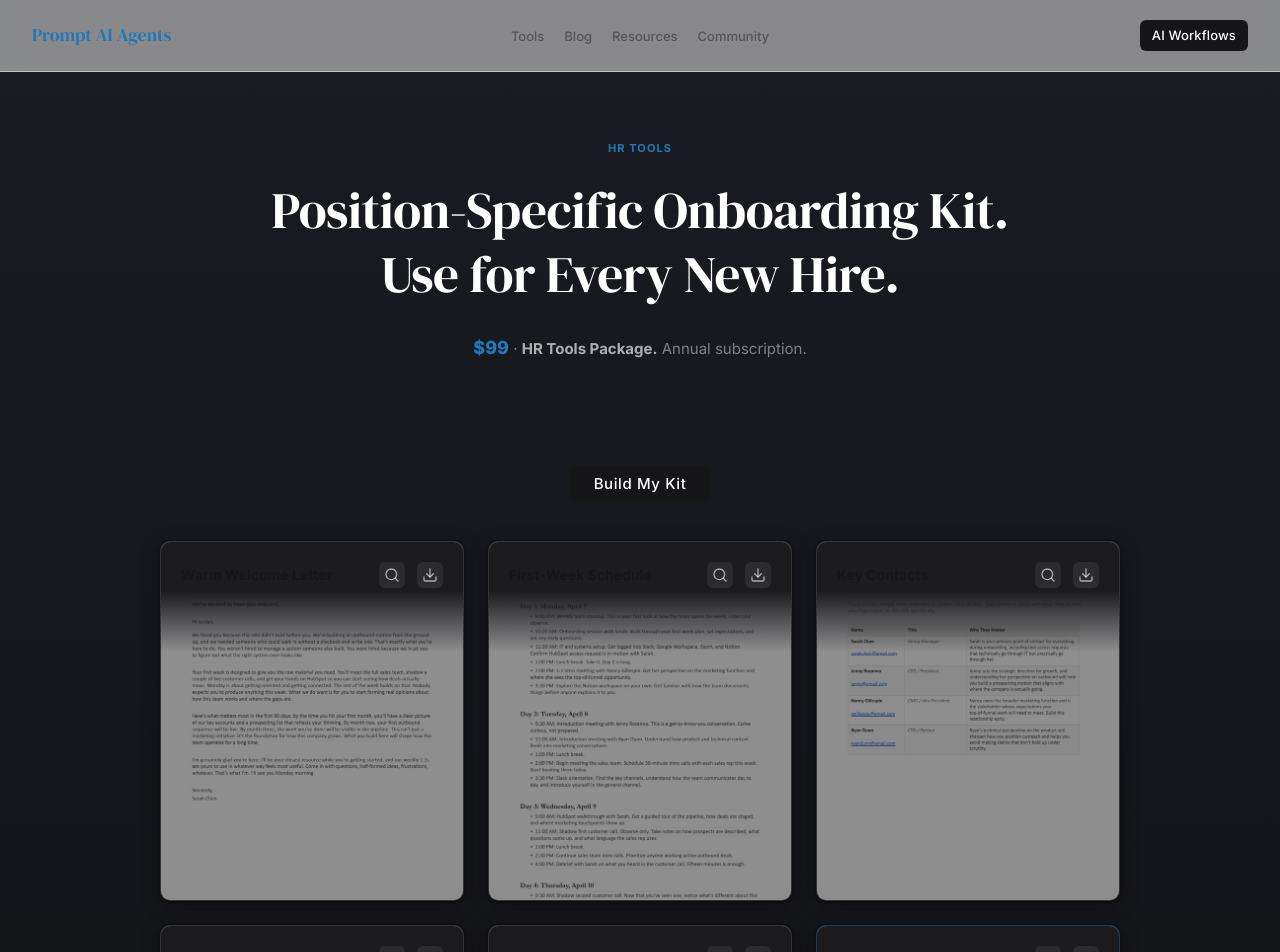
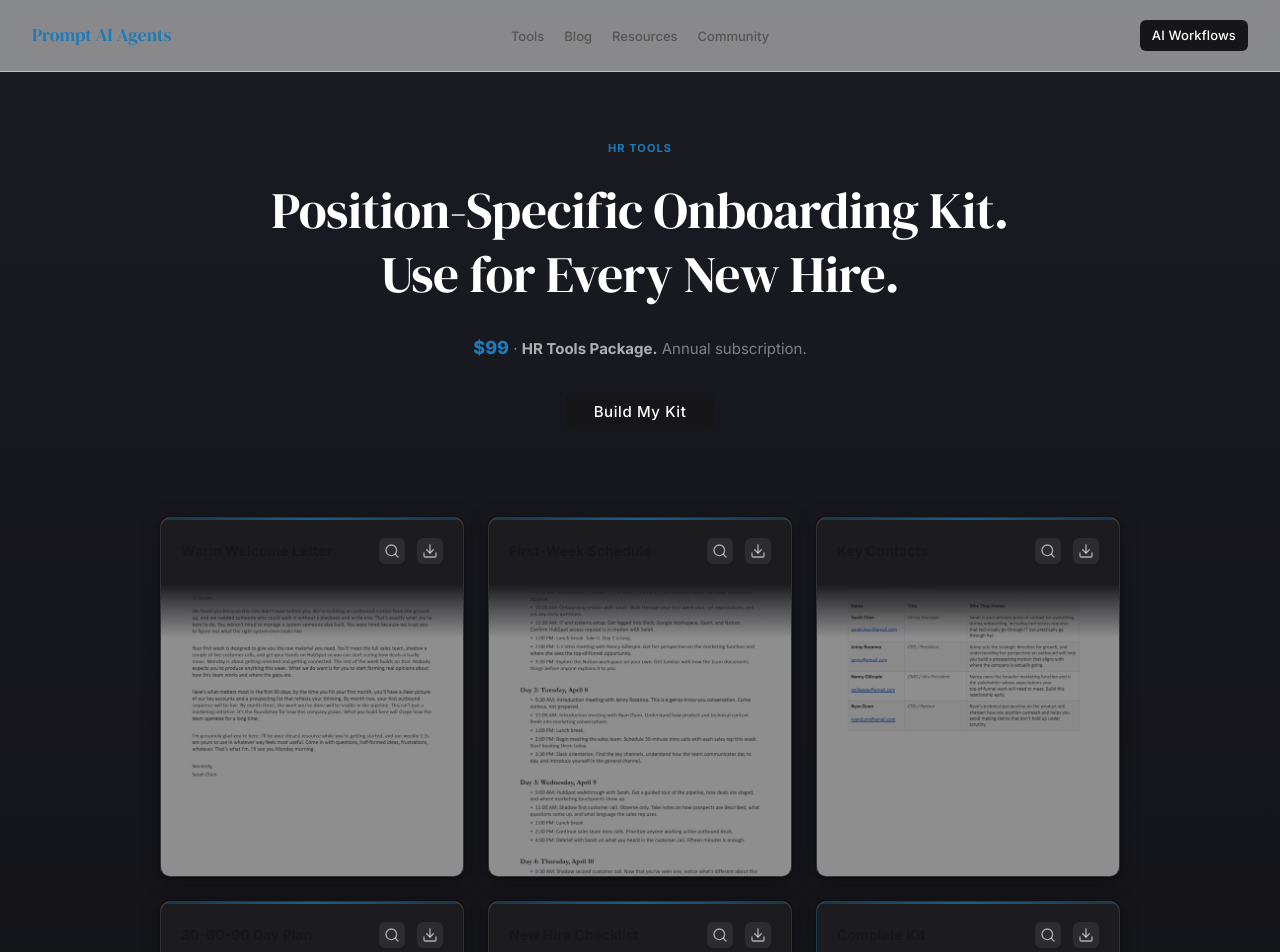
Before and after one commit to coolcalvin457-tech/agent-timesaver-nextjs, a Next.js app: page /onboarding-kit-builder in a window 1280 px wide. Shown: the top 952 px of the page. Built offline with nearby package versions, Linux system fonts and the light colour scheme.

Commit message:
OKB/PIP: button zoom hover, CTA to hero, blue card top accent

```diff
--- a/app/globals.css
+++ b/app/globals.css
@@ -3606,6 +3606,14 @@ input, textarea {
 /* --bg-alt is already overridden above so idle rows will be rgba(255,255,255,0.04) */
 
 /* ── Kit preview cards — dark section on OKB page ────────────────────── */
+/* ── Button zoom hover ──────────────────────────────────── */
+.btn-zoom {
+  transition: transform 0.18s ease !important;
+}
+.btn-zoom:hover {
+  transform: scale(1.05) !important;
+}
+
 .dark-kit-section {
   background: transparent !important;
 }
@@ -3616,18 +3624,31 @@ input, textarea {
   box-shadow: 0 1px 3px rgba(0,0,0,0.40), 0 4px 20px rgba(0,0,0,0.30);
 }
 
+/* Blue gradient accent line at the top of each card */
+.dark-kit-section .kit-sample-card::before {
+  content: '';
+  position: absolute;
+  top: 0;
+  left: 0;
+  right: 0;
+  height: 2px;
+  background: linear-gradient(to right, rgba(30,122,184,0.25), rgba(30,122,184,0.70), rgba(30,122,184,0.25));
+  z-index: 4;
+  pointer-events: none;
+}
+
 /* Thumbnail: bump opacity so it reads as an actual document on dark bg */
 .dark-kit-section .kit-sample-card img[aria-hidden="true"] {
   opacity: 0.50 !important;
 }
 
 .dark-kit-section .kit-sample-card::after {
-  height: 110px;
-  background: linear-gradient(to bottom, #1C1C1F 0%, #1C1C1F 45%, transparent 100%);
+  height: 120px;
+  background: linear-gradient(to bottom, #1C1C1F 0%, #1C1C1F 55%, transparent 100%);
 }
 
 .dark-kit-section .kit-sample-card:hover {
-  border-color: rgba(30,122,184,0.40);
+  border-color: rgba(30,122,184,0.45);
   box-shadow: 0 6px 28px rgba(0,0,0,0.50), 0 2px 8px rgba(0,0,0,0.30);
   transform: translateY(-2px);
 }
--- a/app/onboarding-kit-builder/page.tsx
+++ b/app/onboarding-kit-builder/page.tsx
@@ -67,7 +67,7 @@ export default function OnboardingKitBuilderPage({
               style={{
                 fontSize: "0.9375rem",
                 color: "rgba(255,255,255,0.45)",
-                margin: 0,
+                margin: "0 0 32px",
                 lineHeight: 1.6,
               }}
             >
@@ -76,25 +76,24 @@ export default function OnboardingKitBuilderPage({
               <strong style={{ fontWeight: 600, color: "rgba(255,255,255,0.65)" }}>HR Tools Package.</strong>{" "}
               Annual subscription.
             </p>
+
+            <a
+              href="#build-kit"
+              className="btn btn-primary btn-zoom"
+              style={{ padding: "10px 28px", fontSize: "0.9375rem", borderRadius: "6px" }}
+            >
+              Build My Kit
+            </a>
           </div>
         </section>
 
         {/* ── What's in the kit ─────────────────────────────────── */}
         <section
           className="section dark-kit-section"
-          style={{ paddingTop: "64px", paddingBottom: "64px" }}
+          style={{ paddingTop: "48px", paddingBottom: "64px" }}
         >
           <div className="container">
             <div style={{ maxWidth: "960px", margin: "0 auto" }}>
-              <div style={{ textAlign: "center", marginBottom: "40px" }}>
-                <a
-                  href="#build-kit"
-                  className="btn btn-primary"
-                  style={{ padding: "10px 24px", fontSize: "0.9375rem", borderRadius: "6px" }}
-                >
-                  Build My Kit
-                </a>
-              </div>
               <KitPreviewCards />
             </div>
           </div>
--- a/app/pip-builder/page.tsx
+++ b/app/pip-builder/page.tsx
@@ -101,8 +101,8 @@ export default function PIPBuilderPage({
 
             <a
               href="#build-pip"
-              className="btn btn-primary"
-              style={{ padding: "10px 24px", fontSize: "0.9375rem", borderRadius: "6px" }}
+              className="btn btn-primary btn-zoom"
+              style={{ padding: "10px 28px", fontSize: "0.9375rem", borderRadius: "6px" }}
             >
               Build My PIP
             </a>
```
